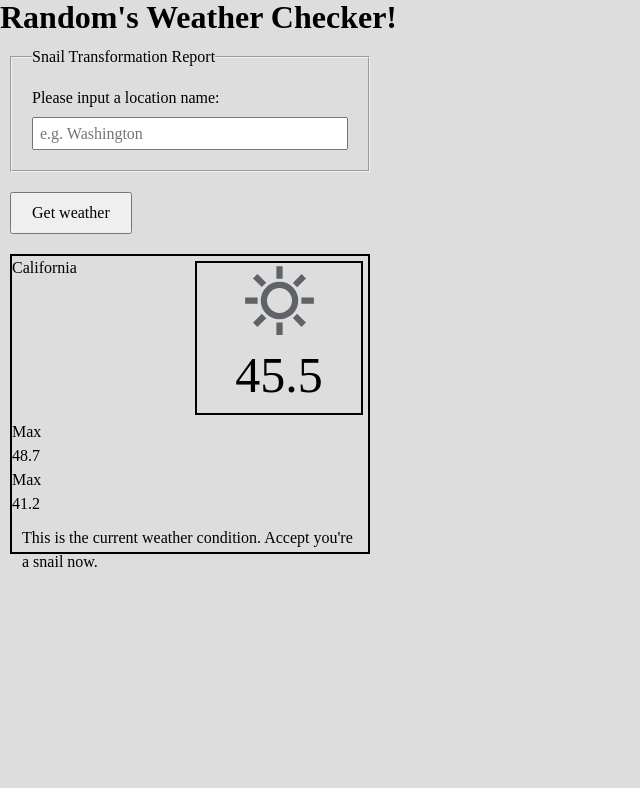
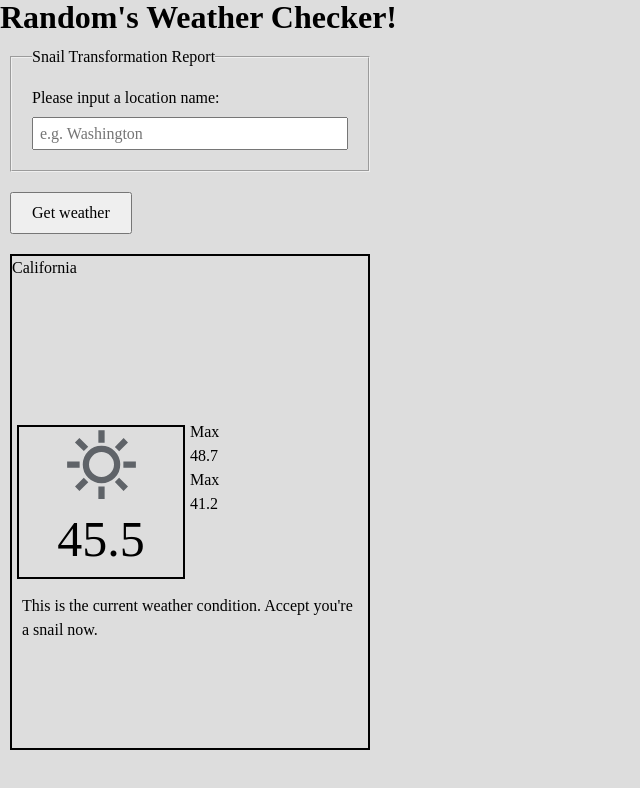
Before and after one commit to Solar-Tiger/randoms-weather-checker, a website built with webpack: page src/index.html in a window 1280 px wide. Shown: the whole page, without its empty margins (0-640 px from the left). Built offline with nearby package versions, Linux system fonts and the light colour scheme.

Commit message:
Add styles for location display

```diff
--- a/src/style.css
+++ b/src/style.css
@@ -26,11 +26,15 @@ button {
 .weather-information-box {
     display: grid;
     grid-template-columns: 1fr 1fr;
-    grid-template-rows: 1fr 1fr;
-    height: 300px;
+    grid-template-rows: 1fr 1fr 1fr;
+    min-height: 300px;
     max-width: 360px;
     border: 2px solid black;
     margin: 10px;
+}
+
+.weather-location {
+    grid-column: 1 / span 2;
 }
 
 .temperature-container {
```
